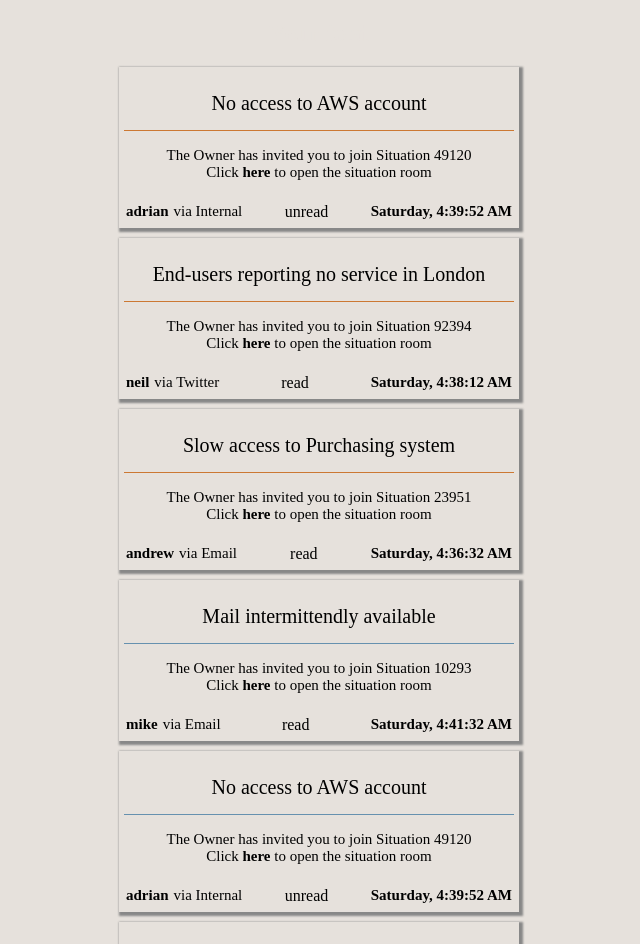
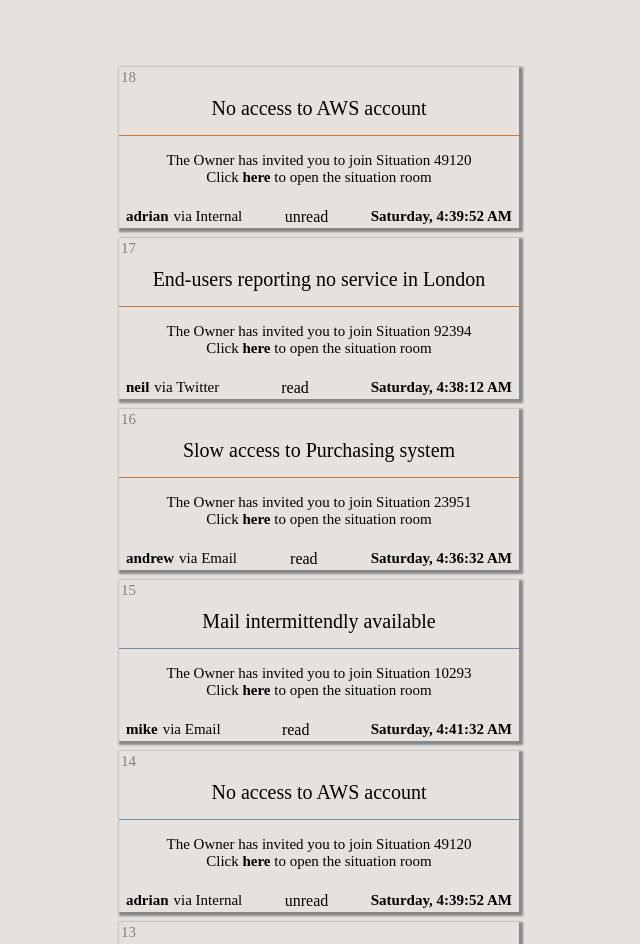
Before and after one commit to daymos/moogsoft, a website: page app/index.html in a window 1280 px wide. Shown: the top 944 px of the page, without its empty margins (321-961 px from the left). Drawn offline with Linux system fonts and the light colour scheme; files whose address does not match are found by name.

Commit message:
fix(style): add margin to sender class

```diff
--- a/app/css/colorPalette.js
+++ b/app/css/colorPalette.js
@@ -4,5 +4,4 @@ export default {
   orange: '#CC7833',
   white: '#E6E1DC',
   green: '#A5C261',
-  red: '218 73 57',
 };
--- a/app/css/style.css
+++ b/app/css/style.css
@@ -30,6 +30,7 @@ li {
   margin: 10px auto;
   color: black;
   box-shadow: 2px 2px 2px 2px #888888;
+  position: relative;
 }
 
 body {
@@ -78,12 +79,14 @@ h2 {
   font-size: 15px;
   float:left;
   margin-right: 5px;
+  margin-left: 5px;
 }
 
 .time {
   font-weight: bold;
   font-size: 15px;
   float: right;
+  margin-right: 5px;
 }
 
 .lifooter {
@@ -118,3 +121,12 @@ hr.old{
   margin: 1em 0;
   padding: 0;
 }
+
+.id {
+  font-size: 15px;
+  color: gray;
+  float: left;
+  position: absolute;
+  left: 2px;
+  top: 2px;
+}
--- a/app/js/animation.js
+++ b/app/js/animation.js
@@ -6,6 +6,7 @@ export default () => {
   ids.filter(el => el !== '').forEach(el => {
     $(`#${el}`).inViewport(xs => {
       if (xs) {
+        console.log(xs);
         console.log('el', el);
         $(`#${el}`).addClass('animate');
       }
--- a/app/js/renderHelpers.js
+++ b/app/js/renderHelpers.js
@@ -14,6 +14,7 @@ export const renderInviteText = invite => (
 export const renderInvite = invite => (
   `<li class='${(invite.isUpdate) ? 'update' : 'old'}' id='${invite.invite_id}' >
   <div class='content-container'>
+  <dic class='id'>${invite.invite_id}</div>
   <div class='invite'>${renderInviteText(invite)}</div>
   <div class='lifooter'>
   <span class='sender_id'>${invite.sender_id}</span>
```
Also changed, not shown: dist/bundle.js, 1 other file.
